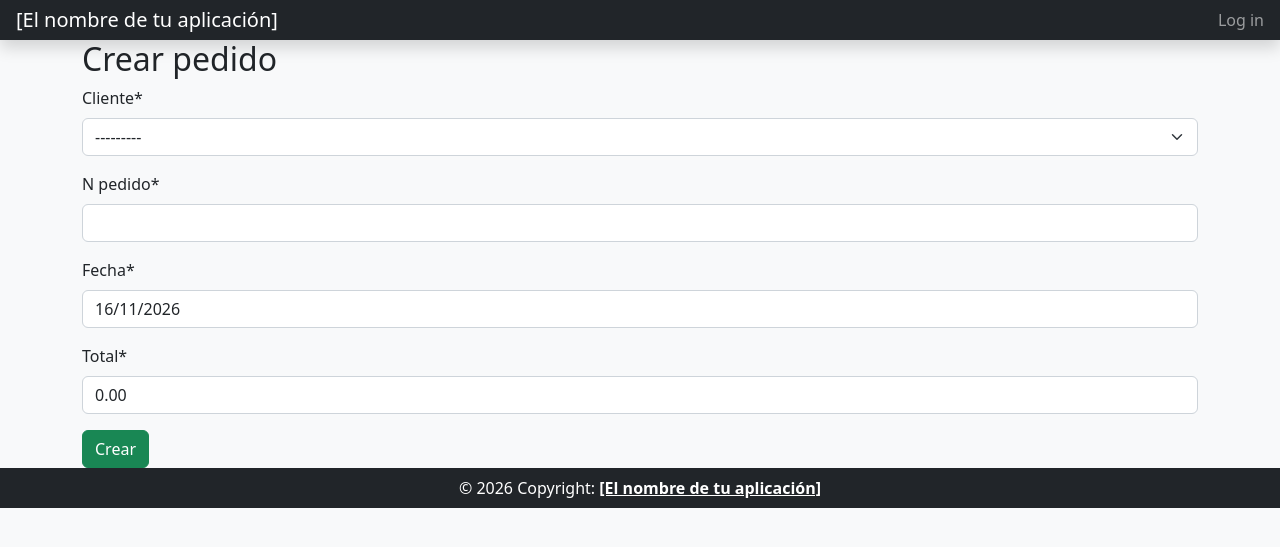
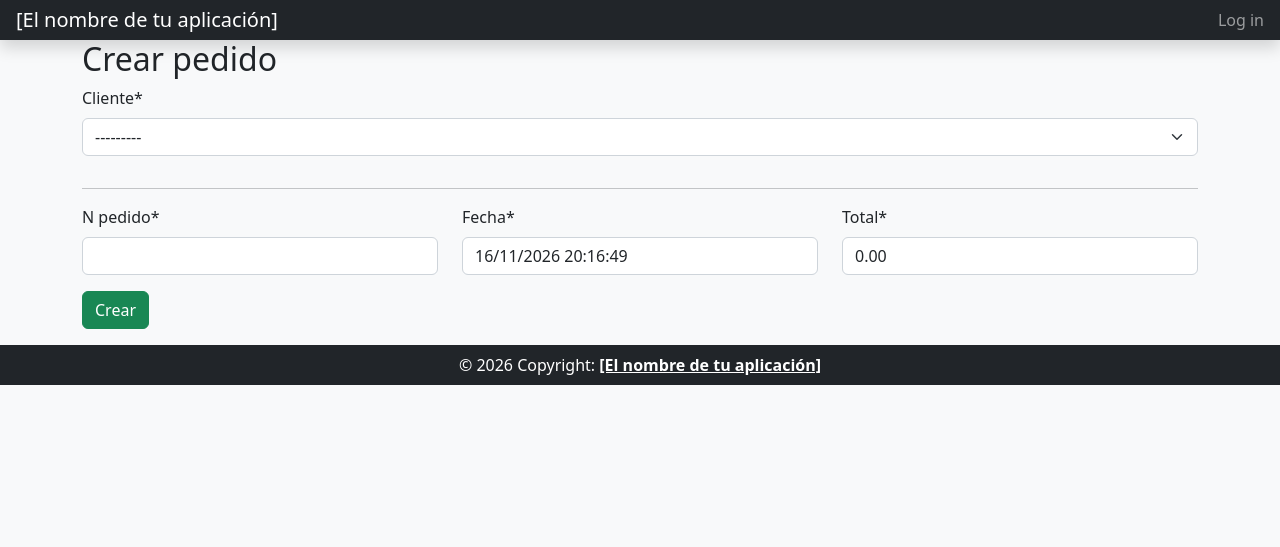
Before and after one commit to InesLlopis/la-pitayera, a Django app: page /pedido_create/ in a window 1280 px wide. Shown: the top 547 px of the page. Run offline with Django 5.2, Linux system fonts and the light colour scheme; data that the repository does not hold is empty; some libraries are stand-ins or nearby versions.

Commit message:
feat: implementar formularios

```diff
--- a/backend/core/forms.py
+++ b/backend/core/forms.py
@@ -5,17 +5,61 @@ from django.core.exceptions import ValidationError
 from django.utils import timezone
 from .models import Categoria, Producto, Pedido, DetallePedido, MovimientoInventario, TipoMovimiento
 
+# UD4.4.e
+from crispy_forms.helper import FormHelper
+from crispy_forms.layout import Layout, Div, Field, HTML
+
 # UD4.3.a
 class CategoriaCreateForm(forms.ModelForm):
     class Meta:
         model = Categoria
         fields = ['nombre', 'descripcion']
 
+# UD4.4.e
+    def __init__(self, *args, **kargs):
+        super(CategoriaCreateForm, self).__init__(*args, **kargs)
+
+        self.helper = FormHelper(self)
+        self.helper.form_tag = False
+
+        # UD4.4.d
+        self.helper.layout = Layout(
+            Div(
+                Div(Field('nombre'), css_class="col-12"),
+                css_class="row"
+            ),
+            HTML('<hr>'),
+            Div(
+                Div(Field('descripcion'), css_class="col-12"),
+                css_class="row"
+            ),
+        )
+
 # UD4.3.a
 class CategoriaUpdateForm(forms.ModelForm):
     class Meta:
         model = Categoria
         fields = ['nombre', 'descripcion']
+
+# UD4.4.e
+    def __init__(self, *args, **kargs):
+        super(CategoriaUpdateForm, self).__init__(*args, **kargs)
+
+        self.helper = FormHelper(self)
+        self.helper.form_tag = False
+
+        # UD4.4.d
+        self.helper.layout = Layout(
+            Div(
+                Div(Field('nombre'), css_class="col-12"),
+                css_class="row"
+            ),
+            HTML('<hr>'),
+            Div(
+                Div(Field('descripcion'), css_class="col-12"),
+                css_class="row"
+            ),
+        )
 
 # UD4.3.a
 class ProductoCreateForm(forms.ModelForm):
@@ -30,6 +74,33 @@ class ProductoCreateForm(forms.ModelForm):
             raise ValidationError("El precio no puede ser inferior a 0.")
         return precio
 
+    # UD4.4.e
+    def __init__(self, *args, **kargs):
+        super(ProductoCreateForm, self).__init__(*args, **kargs)
+
+        self.helper = FormHelper(self)
+        self.helper.form_tag = False
+
+        # UD4.4.d
+        self.helper.layout = Layout(
+            Div(
+                Div(Field('nombre'), css_class="col-6"),
+                Div(Field('sku'), css_class="col-6"),
+                css_class="row"
+            ),
+            HTML('<hr>'),
+            Div(
+                Div(Field('categoria'), css_class="col-6"),
+                Div(Field('precio'), css_class="col-6"),
+                css_class="row"
+            ),
+            HTML('<hr>'),
+            Div(
+                Div(Field('descripcion'), css_class="col-12"),
+                css_class="row"
+            ),
+        )
+
 # UD4.3.a
 class ProductoUpdateForm(forms.ModelForm):
     class Meta:
@@ -42,6 +113,34 @@ class ProductoUpdateForm(forms.ModelForm):
         if precio < 0:
             raise ValidationError("El precio no puede ser inferior a 0.")
         return precio
+
+
+# UD4.4.e
+    def __init__(self, *args, **kargs):
+        super(ProductoUpdateForm, self).__init__(*args, **kargs)
+
+        self.helper = FormHelper(self)
+        self.helper.form_tag = False
+
+        # UD4.4.d
+        self.helper.layout = Layout(
+            Div(
+                Div(Field('nombre'), css_class="col-6"),
+                Div(Field('sku'), css_class="col-6"),
+                css_class="row"
+            ),
+            HTML('<hr>'),
+            Div(
+                Div(Field('categoria'), css_class="col-6"),
+                Div(Field('precio'), css_class="col-6"),
+                css_class="row"
+            ),
+            HTML('<hr>'),
+            Div(
+                Div(Field('descripcion'), css_class="col-12"),
+                css_class="row"
+            ),
+        )
 
 # UD4.3.a
 class PedidoCreateForm(forms.ModelForm):
@@ -56,6 +155,28 @@ class PedidoCreateForm(forms.ModelForm):
             raise ValidationError("La fecha del pedido no puede ser anterior a la actual.")
         return fecha
 
+# UD4.4.e
+    def __init__(self, *args, **kargs):
+        super(PedidoCreateForm, self).__init__(*args, **kargs)
+
+        self.helper = FormHelper(self)
+        self.helper.form_tag = False
+
+        # UD4.4.d
+        self.helper.layout = Layout(
+            Div(
+                Div(Field('cliente'), css_class="col-12"),
+                css_class="row"
+            ),
+            HTML('<hr>'),
+            Div(
+                Div(Field('n_pedido'), css_class="col-4"),
+                Div(Field('fecha'), css_class="col-4"),
+                Div(Field('total'), css_class="col-4"),
+                css_class="row"
+            ),
+        )
+
 # UD4.3.a
 class PedidoUpdateForm(forms.ModelForm):
     class Meta:
@@ -68,6 +189,28 @@ class PedidoUpdateForm(forms.ModelForm):
         if fecha < timezone.now():
             raise ValidationError("La fecha del pedido no puede ser anterior a la actual.")
         return fecha
+
+# UD4.4.e
+    def __init__(self, *args, **kargs):
+        super(PedidoUpdateForm, self).__init__(*args, **kargs)
+
+        self.helper = FormHelper(self)
+        self.helper.form_tag = False
+
+        # UD4.4.d
+        self.helper.layout = Layout(
+            Div(
+                Div(Field('cliente'), css_class="col-12"),
+                css_class="row"
+            ),
+            HTML('<hr>'),
+            Div(
+                Div(Field('n_pedido'), css_class="col-4"),
+                Div(Field('fecha'), css_class="col-4"),
+                Div(Field('total'), css_class="col-4"),
+                css_class="row"
+            ),
+        )
 
 # UD4.3.a
 class DetallePedidoCreateForm(forms.ModelForm):
@@ -82,6 +225,28 @@ class DetallePedidoCreateForm(forms.ModelForm):
             raise ValidationError("La cantidad de productos del pedido no puede ser 0.")
         return cantidad
 
+# UD4.4.e
+    def __init__(self, *args, **kargs):
+        super(DetallePedidoCreateForm, self).__init__(*args, **kargs)
+
+        self.helper = FormHelper(self)
+        self.helper.form_tag = False
+
+        # UD4.4.d
+        self.helper.layout = Layout(
+            Div(
+                Div(Field('pedido'), css_class="col-12"),
+                css_class="row"
+            ),
+            HTML('<hr>'),
+            Div(
+                Div(Field('producto'), css_class="col-4"),
+                Div(Field('cantidad'), css_class="col-4"),
+                Div(Field('precio_unitario'), css_class="col-4"),
+                css_class="row"
+            ),
+        )
+
 # UD4.3.a
 class DetallePedidoUpdateForm(forms.ModelForm):
     class Meta:
@@ -95,11 +260,53 @@ class DetallePedidoUpdateForm(forms.ModelForm):
             raise ValidationError("La cantidad de productos del pedido no puede ser 0.")
         return cantidad
 
+# UD4.4.e
+    def __init__(self, *args, **kargs):
+        super(DetallePedidoUpdateForm, self).__init__(*args, **kargs)
+
+        self.helper = FormHelper(self)
+        self.helper.form_tag = False
+
+        # UD4.4.d
+        self.helper.layout = Layout(
+            Div(
+                Div(Field('pedido'), css_class="col-12"),
+                css_class="row"
+            ),
+            HTML('<hr>'),
+            Div(
+                Div(Field('producto'), css_class="col-4"),
+                Div(Field('cantidad'), css_class="col-4"),
+                Div(Field('precio_unitario'), css_class="col-4"),
+                css_class="row"
+            ),
+        )
+
 # UD4.3.a
 class TipoMovimientoCreateForm(forms.ModelForm):
     class Meta:
         model = TipoMovimiento
         fields = ['nombre', 'motivo']
+
+# UD4.4.e
+    def __init__(self, *args, **kargs):
+        super(TipoMovimientoCreateForm, self).__init__(*args, **kargs)
+
+        self.helper = FormHelper(self)
+        self.helper.form_tag = False
+
+        # UD4.4.d
+        self.helper.layout = Layout(
+            Div(
+                Div(Field('nombre'), css_class="col-12"),
+                css_class="row"
+            ),
+            HTML('<hr>'),
+            Div(
+                Div(Field('motivo'), css_class="col-12"),
+                css_class="row"
+            ),
+        )
 
 # UD4.3.a
 class TipoMovimientoUpdateForm(forms.ModelForm):
@@ -107,14 +314,86 @@ class TipoMovimientoUpdateForm(forms.ModelForm):
         model = TipoMovimiento
         fields = ['nombre', 'motivo']
 
+# UD4.4.e
+    def __init__(self, *args, **kargs):
+        super(TipoMovimientoUpdateForm, self).__init__(*args, **kargs)
+
+        self.helper = FormHelper(self)
+        self.helper.form_tag = False
+
+        # UD4.4.d
+        self.helper.layout = Layout(
+            Div(
+                Div(Field('nombre'), css_class="col-12"),
+                css_class="row"
+            ),
+            HTML('<hr>'),
+            Div(
+                Div(Field('motivo'), css_class="col-12"),
+                css_class="row"
+            ),
+        )
+
 # UD4.3.a
 class MovimientoInventarioCreateForm(forms.ModelForm):
     class Meta:
         model = MovimientoInventario
         fields = ['producto', 'tipo', 'fecha', 'cantidad']
 
+# UD4.4.e
+    def __init__(self, *args, **kargs):
+        super(MovimientoInventarioCreateForm, self).__init__(*args, **kargs)
+
+        self.helper = FormHelper(self)
+        self.helper.form_tag = False
+
+        # UD4.4.d
+        self.helper.layout = Layout(
+            Div(
+                Div(Field('tipo'), css_class="col-12"),
+                css_class="row"
+            ),
+            HTML('<hr>'),
+            Div(
+                Div(Field('producto'), css_class="col-6"),
+                Div(Field('cantidad'), css_class="col-6"),
+                css_class="row"
+            ),
+            HTML('<hr>'),
+            Div(
+                Div(Field('fecha'), css_class="col-12"),
+                css_class="row"
+            ),
+        )
+
 # UD4.3.a
 class MovimientoInventarioUpdateForm(forms.ModelForm):
     class Meta:
         model = MovimientoInventario
         fields = ['producto', 'tipo', 'fecha', 'cantidad']
+
+# UD4.4.e
+    def __init__(self, *args, **kargs):
+        super(MovimientoInventarioUpdateForm, self).__init__(*args, **kargs)
+
+        self.helper = FormHelper(self)
+        self.helper.form_tag = False
+
+        # UD4.4.d
+        self.helper.layout = Layout(
+            Div(
+                Div(Field('tipo'), css_class="col-12"),
+                css_class="row"
+            ),
+            HTML('<hr>'),
+            Div(
+                Div(Field('producto'), css_class="col-6"),
+                Div(Field('cantidad'), css_class="col-6"),
+                css_class="row"
+            ),
+            HTML('<hr>'),
+            Div(
+                Div(Field('fecha'), css_class="col-12"),
+                css_class="row"
+            ),
+        )
--- a/backend/core/models.py
+++ b/backend/core/models.py
@@ -38,7 +38,7 @@ class Producto(models.Model):
 class Pedido(models.Model):
     cliente = models.ForeignKey("billing.Cliente", on_delete=models.PROTECT)
     n_pedido = models.CharField(max_length=20, unique=True) # UD3.3.c
-    fecha = models.DateField(default=now, verbose_name='Fecha')
+    fecha = models.DateTimeField(default=now, verbose_name='Fecha')
     total = models.DecimalField(max_digits=10, decimal_places=2, default=Decimal("0.00"), verbose_name='Total')
 
     # UD3.3.c
--- a/backend/core/views.py
+++ b/backend/core/views.py
@@ -10,7 +10,8 @@ from django.urls import reverse_lazy
 from common.mixins import CreateUpdateContextMixin, DeleteMixin, PrecioMixin, CantidadMixin, OrderingByIdMixin
 from django.contrib.messages.views import SuccessMessageMixin
 
-from .forms import ProductoCreateForm
+# UD4.4.e
+from .forms import CategoriaCreateForm, CategoriaUpdateForm, ProductoCreateForm, ProductoUpdateForm, PedidoCreateForm, PedidoUpdateForm, DetallePedidoCreateForm, DetallePedidoUpdateForm, TipoMovimientoCreateForm, TipoMovimientoUpdateForm, MovimientoInventarioCreateForm, MovimientoInventarioUpdateForm
 
 # Create your views here.
 # UD3.7.a
@@ -88,9 +89,12 @@ class TipoMovimientoDetailView(DetailView):
 # UD4.2
 
 # UD4.2.a
-class CategoriaCreateView(CreateUpdateContextMixin, CreateView): # UD4.2.d
-    model = Categoria
-    fields = ['nombre', 'descripcion']
+class CategoriaCreateView(SuccessMessageMixin, CreateUpdateContextMixin, CreateView): # UD4.2.d
+    # model = Categoria
+    # fields = ['nombre', 'descripcion']
+
+    # UD4.4.e
+    form_class = CategoriaCreateForm
 
     # UD4.2.c
     template_name = 'common/base_create_update.html'
@@ -103,13 +107,16 @@ class CategoriaCreateView(CreateUpdateContextMixin, CreateView): # UD4.2.d
         return reverse_lazy('categoria_update', kwargs={'pk': object.id})
 
     # UD4.4.a
-    def get_success_message(self):
+    def get_success_message(self, cleaned_data):
         return "Categoría '{}' creada correctamente".format(str(self.object))
 
 # UD4.2.a
-class CategoriaUpdateView(CreateUpdateContextMixin, UpdateView): # UD4.2.d
+class CategoriaUpdateView(SuccessMessageMixin, CreateUpdateContextMixin, UpdateView): # UD4.2.d
     model = Categoria
-    fields = ['nombre', 'descripcion']
+    # fields = ['nombre', 'descripcion']
+
+    # UD4.4.e
+    form_class = CategoriaUpdateForm
 
     # UD4.2.c
     template_name = 'common/base_create_update.html'
@@ -122,7 +129,7 @@ class CategoriaUpdateView(CreateUpdateContextMixin, UpdateView): # UD4.2.d
         return reverse_lazy('categoria_update', kwargs={'pk': object.id})
 
     # UD4.4.a
-    def get_success_message(self):
+    def get_success_message(self, cleaned_data):
         return "Categoría '{}' actualizada correctamente".format(str(self.object))
 
 # UD4.2.a
@@ -136,10 +143,13 @@ class CategoriaDeleteView(DeleteMixin, DeleteView): # UD4.2.f
     mensaje_confirmacion = '¿Estás seguro de que deseas eliminar esta categoría?'
 
 # UD4.2.a
-class ProductoCreateView(PrecioMixin, CreateUpdateContextMixin, CreateView): # UD4.2.d y UD4.2.h
+class ProductoCreateView(SuccessMessageMixin, PrecioMixin, CreateUpdateContextMixin, CreateView): # UD4.2.d y UD4.2.h
     # model = Producto
     # fields = ['nombre', 'sku', 'categoria', 'descripcion', 'precio']
+
+    # UD4.4.e
     form_class = ProductoCreateForm
+
     # UD4.2.c
     template_name = 'common/base_create_update.html'
     titulo_creacion = 'Crear producto'
@@ -151,13 +161,16 @@ class ProductoCreateView(PrecioMixin, CreateUpdateContextMixin, CreateView): # U
         return reverse_lazy('producto_update', kwargs={'pk': object.id})
 
     # UD4.4.a
-    def get_success_message(self):
+    def get_success_message(self, cleaned_data):
         return "Producto '{}' creado correctamente".format(str(self.object))
 
 # UD4.2.a
-class ProductoUpdateView(PrecioMixin, CreateUpdateContextMixin, UpdateView): # UD4.2.d y UD4.2.h
+class ProductoUpdateView(SuccessMessageMixin, PrecioMixin, CreateUpdateContextMixin, UpdateView): # UD4.2.d y UD4.2.h
     model = Producto
-    fields = ['nombre', 'sku', 'categoria', 'descripcion', 'precio']
+    # fields = ['nombre', 'sku', 'categoria', 'descripcion', 'precio']
+
+    # UD4.4.e
+    form_class = ProductoUpdateForm
 
     # UD4.2.c
     template_name = 'common/base_create_update.html'
@@ -170,7 +183,7 @@ class ProductoUpdateView(PrecioMixin, CreateUpdateContextMixin, UpdateView): # U
         return reverse_lazy('producto_update', kwargs={'pk': object.id})
 
     # UD4.4.a
-    def get_success_message(self):
+    def get_success_message(self, cleaned_data):
         return "Producto '{}' actualizado correctamente".format(str(self.object))
 
 # UD4.2.a
@@ -184,9 +197,12 @@ class ProductoDeleteView(DeleteMixin, DeleteView): # UD4.2.f
     mensaje_confirmacion = '¿Estás seguro de que deseas eliminar este producto?'
 
 # UD4.2.a
-class PedidoCreateView(CreateUpdateContextMixin, CreateView): # UD4.2.d
-    model = Pedido
-    fields = ['cliente', 'n_pedido', 'fecha', 'total']
+class PedidoCreateView(SuccessMessageMixin, CreateUpdateContextMixin, CreateView): # UD4.2.d
+    # model = Pedido
+    # fields = ['cliente', 'n_pedido', 'fecha', 'total']
+
+    # UD4.4.e
+    form_class = PedidoCreateForm
 
     # UD4.2.c
     template_name = 'common/base_create_update.html'
@@ -199,13 +215,16 @@ class PedidoCreateView(CreateUpdateContextMixin, CreateView): # UD4.2.d
         return reverse_lazy('pedido_update', kwargs={'pk': object.id})
 
     # UD4.4.a
-    def get_success_message(self):
+    def get_success_message(self, cleaned_data):
         return "Pedido '{}' creado correctamente".format(str(self.object))
 
 # UD4.2.a
-class PedidoUpdateView(CreateUpdateContextMixin, UpdateView): # UD4.2.d
+class PedidoUpdateView(SuccessMessageMixin, CreateUpdateContextMixin, UpdateView): # UD4.2.d
     model = Pedido
-    fields = ['cliente', 'n_pedido', 'fecha', 'total']
+    # fields = ['cliente', 'n_pedido', 'fecha', 'total']
+
+    # UD4.4.e
+    form_class = PedidoUpdateForm
 
     # UD4.2.c
     template_name = 'common/base_create_update.html'
@@ -218,7 +237,7 @@ class PedidoUpdateView(CreateUpdateContextMixin, UpdateView): # UD4.2.d
         return reverse_lazy('pedido_update', kwargs={'pk': object.id})
 
     # UD4.4.a
-    def get_success_message(self):
+    def get_success_message(self, cleaned_data):
         return "Pedido '{}' actualizado correctamente".format(str(self.object))
 
 # UD4.2.a
@@ -232,9 +251,12 @@ class PedidoDeleteView(DeleteMixin, DeleteView): # UD4.2.f
     mensaje_confirmacion = '¿Estás seguro de que deseas eliminar este pedido?'
 
 # UD4.2.a
-class DetallePedidoCreateView(CantidadMixin, CreateUpdateContextMixin, CreateView): # UD4.2.d y UD4.2.h
-    model = DetallePedido
-    fields = ['pedido', 'producto', 'cantidad', 'precio_unitario']
+class DetallePedidoCreateView(SuccessMessageMixin, CantidadMixin, CreateUpdateContextMixin, CreateView): # UD4.2.d y UD4.2.h
+    # model = DetallePedido
+    # fields = ['pedido', 'producto', 'cantidad', 'precio_unitario']
+
+    # UD4.4.e
+    form_class = DetallePedidoCreateForm
 
     # UD4.2.c
     template_name = 'common/base_create_update.html'
@@ -247,13 +269,16 @@ class DetallePedidoCreateView(CantidadMixin, CreateUpdateContextMixin, CreateVie
         return reverse_lazy('detalle_pedido_update', kwargs={'pk': object.id})
 
     # UD4.4.a
-    def get_success_message(self):
+    def get_success_message(self, cleaned_data):
         return "Detalle de pedido '{}' creado correctamente".format(str(self.object))
 
 # UD4.2.a
-class DetallePedidoUpdateView(CantidadMixin, CreateUpdateContextMixin, UpdateView): # UD4.2.d y UD4.2.h
+class DetallePedidoUpdateView(SuccessMessageMixin, CantidadMixin, CreateUpdateContextMixin, UpdateView): # UD4.2.d y UD4.2.h
     model = DetallePedido
-    fields = ['pedido', 'producto', 'cantidad', 'precio_unitario']
+    # fields = ['pedido', 'producto', 'cantidad', 'precio_unitario']
+
+    # UD4.4.e
+    form_class = DetallePedidoUpdateForm
 
     # UD4.2.c
     template_name = 'common/base_create_update.html'
@@ -266,7 +291,7 @@ class DetallePedidoUpdateView(CantidadMixin, CreateUpdateContextMixin, UpdateVie
         return reverse_lazy('detalle_pedido_update', kwargs={'pk': object.id})
 
     # UD4.4.a
-    def get_success_message(self):
+    def get_success_message(self, cleaned_data):
         return "Detalle de pedido '{}' actualizado correctamente".format(str(self.object))
 
 # UD4.2.a
@@ -280,9 +305,12 @@ class DetallePedidoDeleteView(DeleteMixin, DeleteView): # UD4.2.f
     mensaje_confirmacion = '¿Estás seguro de que deseas eliminar este detalle de pedido?'
 
 # UD4.2.a
-class MovimientoInventarioCreateView(CreateUpdateContextMixin, CreateView): # UD4.2.d
-    model = MovimientoInventario
-    fields = ['producto', 'tipo', 'fecha', 'cantidad']
+class MovimientoInventarioCreateView(SuccessMessageMixin, CreateUpdateContextMixin, CreateView): # UD4.2.d
+    # model = MovimientoInventario
+    # fields = ['producto', 'tipo', 'fecha', 'cantidad']
+
+    # UD4.4.e
+    form_class = MovimientoInventarioCreateForm
 
     # UD4.2.c
     template_name = 'common/base_create_update.html'
@@ -295,13 +323,16 @@ class MovimientoInventarioCreateView(CreateUpdateContextMixin, CreateView): # UD
         return reverse_lazy('movimiento_inventario_update', kwargs={'pk': object.id})
 
     # UD4.4.a
-    def get_success_message(self):
+    def get_success_message(self, cleaned_data):
         return "Movimiento de inventario '{}' creado correctamente".format(str(self.object))
 
 # UD4.2.a
-class MovimientoInventarioUpdateView(CreateUpdateContextMixin, UpdateView): # UD4.2.d
+class MovimientoInventarioUpdateView(SuccessMessageMixin, CreateUpdateContextMixin, UpdateView): # UD4.2.d
     model = MovimientoInventario
-    fields = ['producto', 'tipo', 'fecha', 'cantidad']
+    # fields = ['producto', 'tipo', 'fecha', 'cantidad']
+
+    # UD4.4.e
+    form_class = MovimientoInventarioUpdateForm
 
     # UD4.2.c
     template_name = 'common/base_create_update.html'
@@ -314,7 +345,7 @@ class MovimientoInventarioUpdateView(CreateUpdateContextMixin, UpdateView): # UD
         return reverse_lazy('movimiento_inventario_update', kwargs={'pk': object.id})
 
     # UD4.4.a
-    def get_success_message(self):
+    def get_success_message(self, cleaned_data):
         return "Movimiento de inventario '{}' actualizado correctamente".format(str(self.object))
 
 # UD4.2.a
@@ -328,9 +359,12 @@ class MovimientoInventarioDeleteView(DeleteMixin, DeleteView): # UD4.2.f
     mensaje_confirmacion = '¿Estás seguro de que deseas eliminar este movimiento de inventario?'
 
 # UD4.2.a
-class TipoMovimientoCreateView(CreateUpdateContextMixin, CreateView): # UD4.2.d
-    model = TipoMovimiento
-    fields = ['nombre', 'motivo']
+class TipoMovimientoCreateView(SuccessMessageMixin, CreateUpdateContextMixin, CreateView): # UD4.2.d
+    # model = TipoMovimiento
+    # fields = ['nombre', 'motivo']
+
+    # UD4.4.e
+    form_class = TipoMovimientoCreateForm
 
     # UD4.2.c
     template_name = 'common/base_create_update.html'
@@ -343,13 +377,16 @@ class TipoMovimientoCreateView(CreateUpdateContextMixin, CreateView): # UD4.2.d
         return reverse_lazy('tipo_movimiento_update', kwargs={'pk': object.id})
 
     # UD4.4.a
-    def get_success_message(self):
+    def get_success_message(self, cleaned_data):
         return "Tipo de movimiento '{}' creado correctamente".format(str(self.object))
 
 # UD4.2.a
-class TipoMovimientoUpdateView(CreateUpdateContextMixin, UpdateView): # UD4.2.d
+class TipoMovimientoUpdateView(SuccessMessageMixin, CreateUpdateContextMixin, UpdateView): # UD4.2.d
     model = TipoMovimiento
-    fields = ['nombre', 'motivo']
+    # fields = ['nombre', 'motivo']
+
+    # UD4.4.e
+    form_class = TipoMovimientoUpdateForm
 
     # UD4.2.c
     template_name = 'common/base_create_update.html'
@@ -362,7 +399,7 @@ class TipoMovimientoUpdateView(CreateUpdateContextMixin, UpdateView): # UD4.2.d
         return reverse_lazy('tipo_movimiento_update', kwargs={'pk': object.id})
 
     # UD4.4.a
-    def get_success_message(self):
+    def get_success_message(self, cleaned_data):
         return "Tipo de movimiento '{}' actualizado correctamente".format(str(self.object))
 
 # UD4.2.a
--- a/backend/templates/common/messages.html
+++ b/backend/templates/common/messages.html
@@ -4,10 +4,7 @@
     <div class="col-12 pl-md-4 pr-md-4">
       {% for message in messages %}
       <div {% if message.tags %} class="alert alert-{{ message.tags }} alert-dismissible fade show mr-2 ml-2 mb-0 mb-md-1 text-center" {% endif %} role="alert">
-        <button type="button" class="close" data-dismiss="alert" aria-label="Close">
-          <span aria-hidden="true">&times;</span>
-        </button>
-          {{ message|linebreaks }}
+<button type="button" class="btn-close" data-bs-dismiss="alert" aria-label="Cerrar"></button>          {{ message|linebreaks }}
       </div>
       {% endfor %}
     </div>
```
Also changed, not shown: backend/billing/forms.py (+7 -7 lines), backend/billing/views.py (+16 -15 lines).
